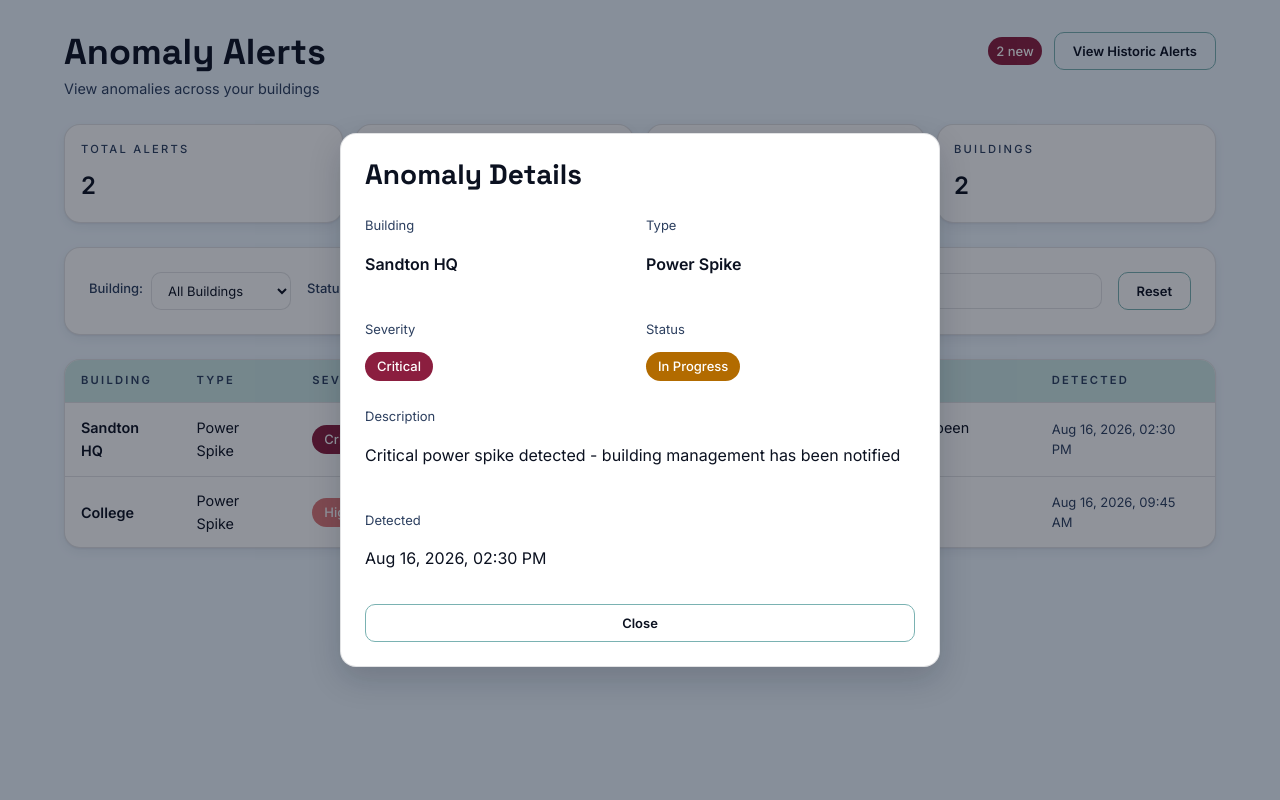
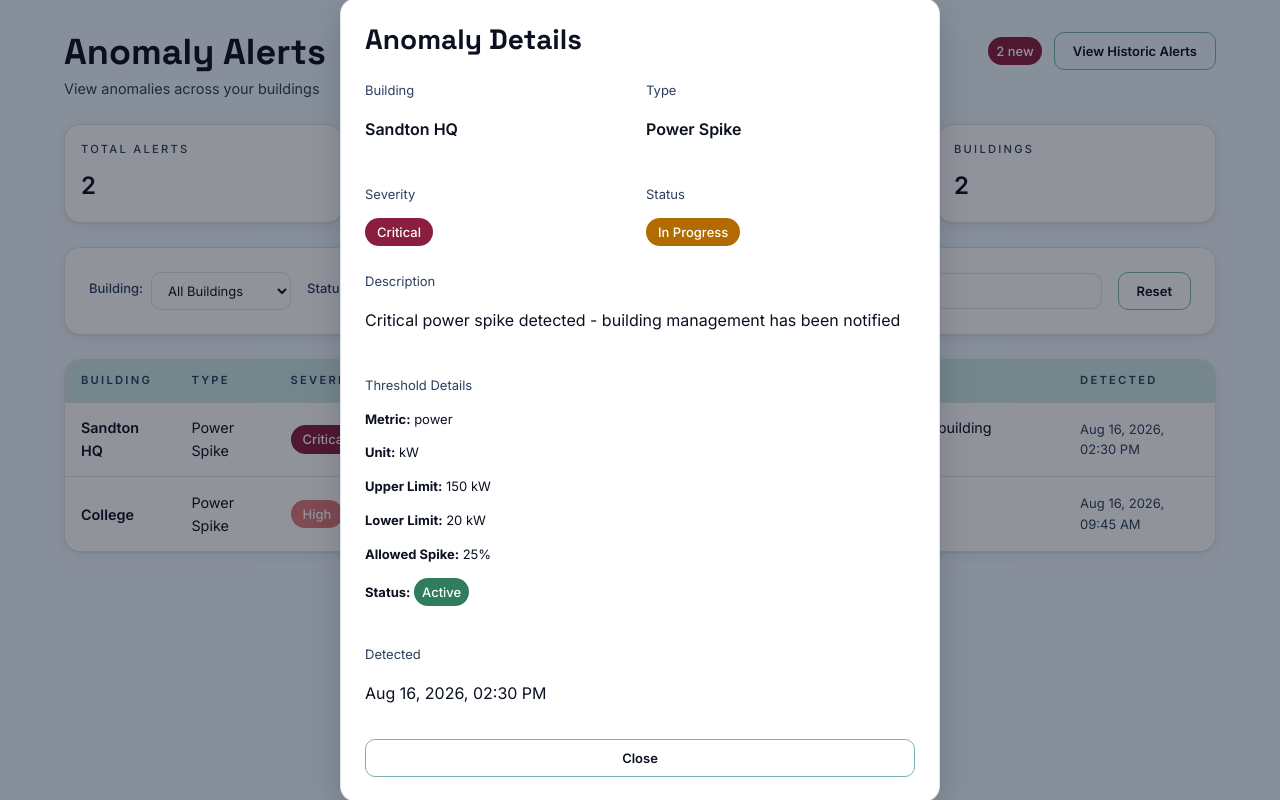
Before and after one commit to COS301-SE-2026/OptiGrid, a Next.js app in the folder frontend/: page /useranomaly in a window 1280 px wide. Both pictures are taken after a click on the button 640 px from the left and 439 px from the top of the page. Built offline with nearby package versions, Linux system fonts and the light colour scheme.

Commit message:
user anomaly

```diff
--- a/frontend/app/useranomaly/page.tsx
+++ b/frontend/app/useranomaly/page.tsx
@@ -16,6 +16,14 @@ interface Anomaly {
   detected_timestamp: string;
   resolved_timestamp: string | null;
   resolved_by: string | null;
+  threshold_details?: {
+    upper_limit: number | null;
+    lower_limit: number | null;
+    allowed_spike_percentage: number | null;
+    metric_type: string;
+    unit: string;
+    is_active: boolean;
+  };
 }
 
 const mockViewerAnomalies: Anomaly[] = [
@@ -30,6 +38,14 @@ const mockViewerAnomalies: Anomaly[] = [
     detected_timestamp: "2026-08-16T14:30:00Z",
     resolved_timestamp: null,
     resolved_by: null,
+    threshold_details: {
+      upper_limit: 150,
+      lower_limit: 20,
+      allowed_spike_percentage: 25,
+      metric_type: "power",
+      unit: "kW",
+      is_active: true,
+    },
   },
   {
     anomaly_id: "anm-2",
@@ -42,6 +58,14 @@ const mockViewerAnomalies: Anomaly[] = [
     detected_timestamp: "2026-08-16T09:45:00Z",
     resolved_timestamp: null,
     resolved_by: null,
+    threshold_details: {
+      upper_limit: 500,
+      lower_limit: 50,
+      allowed_spike_percentage: 30,
+      metric_type: "energy",
+      unit: "kWh",
+      is_active: true,
+    },
   },
 ];
 
@@ -57,6 +81,14 @@ const mockViewerHistoricAnomalies: Anomaly[] = [
     detected_timestamp: "2026-08-14T16:20:00Z",
     resolved_timestamp: "2026-08-15T08:00:00Z",
     resolved_by: "Talifhani Seaba",
+    threshold_details: {
+      upper_limit: null,
+      lower_limit: null,
+      allowed_spike_percentage: null,
+      metric_type: "voltage",
+      unit: "V",
+      is_active: true,
+    },
   },
   {
     anomaly_id: "anm-4",
@@ -69,6 +101,14 @@ const mockViewerHistoricAnomalies: Anomaly[] = [
     detected_timestamp: "2026-08-13T10:00:00Z",
     resolved_timestamp: "2026-08-13T14:30:00Z",
     resolved_by: "jane meyer",
+    threshold_details: {
+      upper_limit: 300,
+      lower_limit: 40,
+      allowed_spike_percentage: 25,
+      metric_type: "energy",
+      unit: "kWh",
+      is_active: true,
+    },
   },
   {
     anomaly_id: "anm-5",
@@ -81,6 +121,14 @@ const mockViewerHistoricAnomalies: Anomaly[] = [
     detected_timestamp: "2026-08-12T09:00:00Z",
     resolved_timestamp: "2026-08-12T11:45:00Z",
     resolved_by: "bathusi",
+    threshold_details: {
+      upper_limit: 100,
+      lower_limit: 10,
+      allowed_spike_percentage: 15,
+      metric_type: "current",
+      unit: "A",
+      is_active: true,
+    },
   },
   {
     anomaly_id: "anm-6",
@@ -93,6 +141,14 @@ const mockViewerHistoricAnomalies: Anomaly[] = [
     detected_timestamp: "2026-08-11T15:30:00Z",
     resolved_timestamp: "2026-08-12T09:00:00Z",
     resolved_by: "Talifhani Seaba",
+    threshold_details: {
+      upper_limit: 200,
+      lower_limit: 30,
+      allowed_spike_percentage: 20,
+      metric_type: "power",
+      unit: "kW",
+      is_active: true,
+    },
   },
   {
     anomaly_id: "anm-7",
@@ -104,7 +160,15 @@ const mockViewerHistoricAnomalies: Anomaly[] = [
     status: "Resolved",
     detected_timestamp: "2026-08-10T08:00:00Z",
     resolved_timestamp: "2026-08-10T12:00:00Z",
-    resolved_by: "Jane meyer",
+    resolved_by: "jane meyer",
+    threshold_details: {
+      upper_limit: 400,
+      lower_limit: 60,
+      allowed_spike_percentage: 25,
+      metric_type: "energy",
+      unit: "kWh",
+      is_active: true,
+    },
   },
 ];
 
@@ -416,6 +480,7 @@ export default function ViewerAnomalyPage() {
                       <th scope="col">Type</th>
                       <th scope="col">Severity</th>
                       <th scope="col">Status</th>
+                      <th scope="col">Threshold</th>
                       <th scope="col">Description</th>
                       <th scope="col">Detected</th>
                     </tr>
@@ -423,7 +488,7 @@ export default function ViewerAnomalyPage() {
                   <tbody>
                     {filteredAnomalies.length === 0 ? (
                       <tr>
-                        <td colSpan={6} className="dashboard-empty">
+                        <td colSpan={7} className="dashboard-empty">
                           No anomalies found
                         </td>
                       </tr>
@@ -452,6 +517,35 @@ export default function ViewerAnomalyPage() {
                           <td>
                             <StatusBadge status={anomaly.status} />
                           </td>
+                          <td>
+                            {anomaly.threshold_details ? (
+                              <div style={{ fontSize: "var(--fs-small)" }}>
+                                <span className="text-muted">
+                                  {anomaly.threshold_details.metric_type}:
+                                  {anomaly.threshold_details.upper_limit && ` ${anomaly.threshold_details.upper_limit}`}
+                                  {anomaly.threshold_details.lower_limit && ` - ${anomaly.threshold_details.lower_limit}`}
+                                  {anomaly.threshold_details.unit && ` ${anomaly.threshold_details.unit}`}
+                                  {anomaly.threshold_details.allowed_spike_percentage && ` (${anomaly.threshold_details.allowed_spike_percentage}%)`}
+                                </span>
+                                <span
+                                  className="badge"
+                                  style={{
+                                    backgroundColor: anomaly.threshold_details.is_active ? "#2F7D5D" : "#7A7A7A",
+                                    color: "#FFFFFF",
+                                    padding: "var(--space-1) var(--space-2)",
+                                    borderRadius: "var(--radius-pill)",
+                                    fontSize: "var(--fs-small)",
+                                    fontWeight: "var(--fw-medium)",
+                                    marginLeft: "var(--space-2)",
+                                  }}
+                                >
+                                  {anomaly.threshold_details.is_active ? "Active" : "Inactive"}
+                                </span>
+                              </div>
+                            ) : (
+                              <span className="text-muted" style={{ fontSize: "var(--fs-small)" }}>—</span>
+                            )}
+                          </td>
                           <td>{anomaly.description}</td>
                           <td className="text-muted" style={{ fontSize: "var(--fs-small)" }}>
                             {formatDate(anomaly.detected_timestamp)}
@@ -477,7 +571,7 @@ export default function ViewerAnomalyPage() {
             alignItems: "center",
             justifyContent: "center",
             padding: "var(--space-4)",
-            zIndex: 50,
+
           }}
           onClick={(e) => {
             if (e.target === e.currentTarget) {
@@ -525,6 +619,41 @@ export default function ViewerAnomalyPage() {
                 <p>{selectedAnomaly.description}</p>
               </div>
 
+              {selectedAnomaly.threshold_details && (
+                <div>
+                  <p className="text-muted" style={{ fontSize: "var(--fs-small)" }}>Threshold Details</p>
+                  <div style={{ fontSize: "var(--fs-small)" }}>
+                    <p><strong>Metric:</strong> {selectedAnomaly.threshold_details.metric_type}</p>
+                    <p><strong>Unit:</strong> {selectedAnomaly.threshold_details.unit}</p>
+                    {selectedAnomaly.threshold_details.upper_limit !== null && (
+                      <p><strong>Upper Limit:</strong> {selectedAnomaly.threshold_details.upper_limit} {selectedAnomaly.threshold_details.unit}</p>
+                    )}
+                    {selectedAnomaly.threshold_details.lower_limit !== null && (
+                      <p><strong>Lower Limit:</strong> {selectedAnomaly.threshold_details.lower_limit} {selectedAnomaly.threshold_details.unit}</p>
+                    )}
+                    {selectedAnomaly.threshold_details.allowed_spike_percentage !== null && (
+                      <p><strong>Allowed Spike:</strong> {selectedAnomaly.threshold_details.allowed_spike_percentage}%</p>
+                    )}
+                    <p>
+                      <strong>Status:</strong>{' '}
+                      <span
+                        className="badge"
+                        style={{
+                          backgroundColor: selectedAnomaly.threshold_details.is_active ? "#2F7D5D" : "#7A7A7A",
+                          color: "#FFFFFF",
+                          padding: "var(--space-1) var(--space-2)",
+                          borderRadius: "var(--radius-pill)",
+                          fontSize: "var(--fs-small)",
+                          fontWeight: "var(--fw-medium)",
+                        }}
+                      >
+                        {selectedAnomaly.threshold_details.is_active ? "Active" : "Inactive"}
+                      </span>
+                    </p>
+                  </div>
+                </div>
+              )}
+
               <div style={{ display: "grid", gridTemplateColumns: "1fr 1fr", gap: "var(--space-3)" }}>
                 <div>
                   <p className="text-muted" style={{ fontSize: "var(--fs-small)" }}>Detected</p>
@@ -571,7 +700,7 @@ export default function ViewerAnomalyPage() {
             alignItems: "center",
             justifyContent: "center",
             padding: "var(--space-4)",
-            zIndex: 50,
+
           }}
           onClick={(e) => {
             if (e.target === e.currentTarget) {
```
